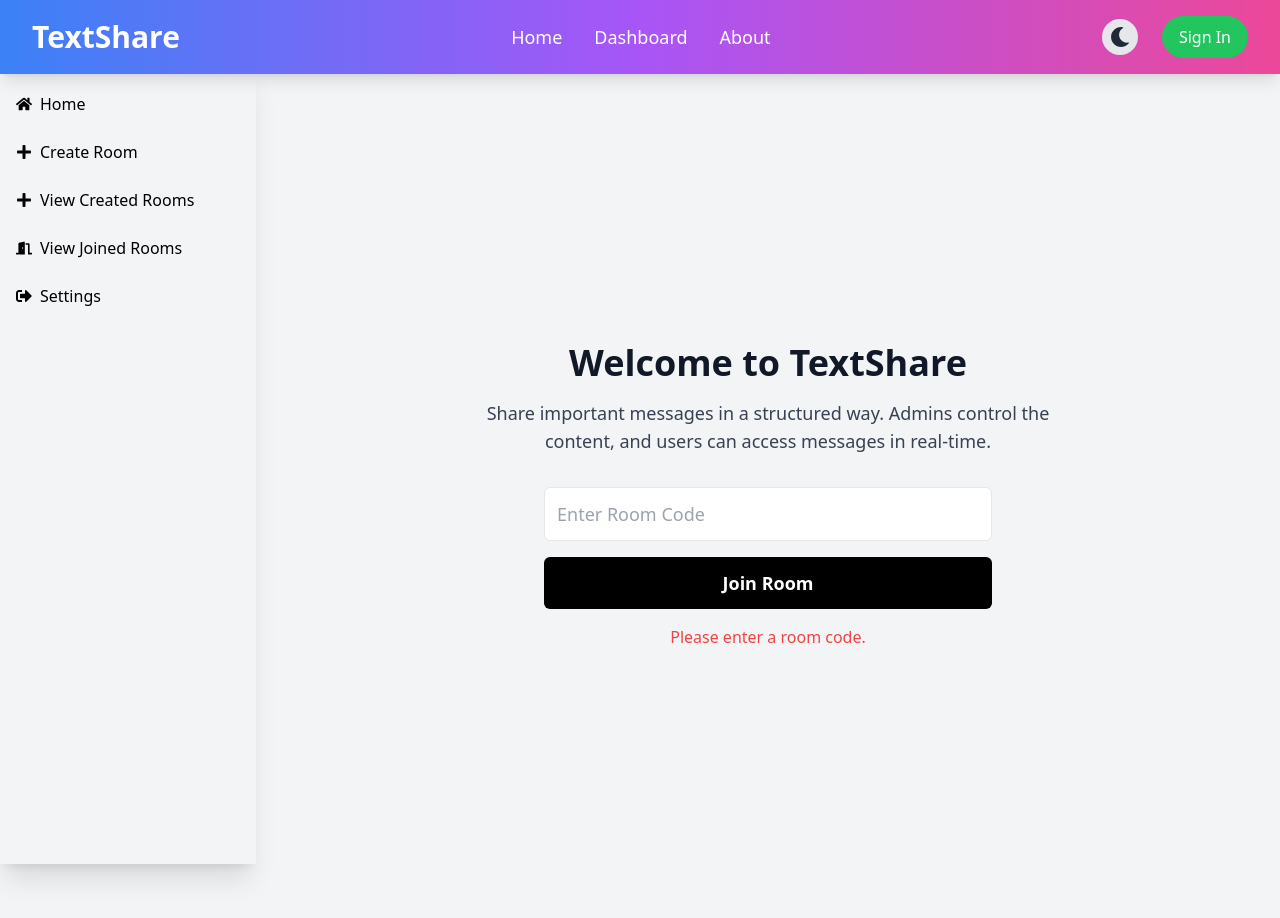
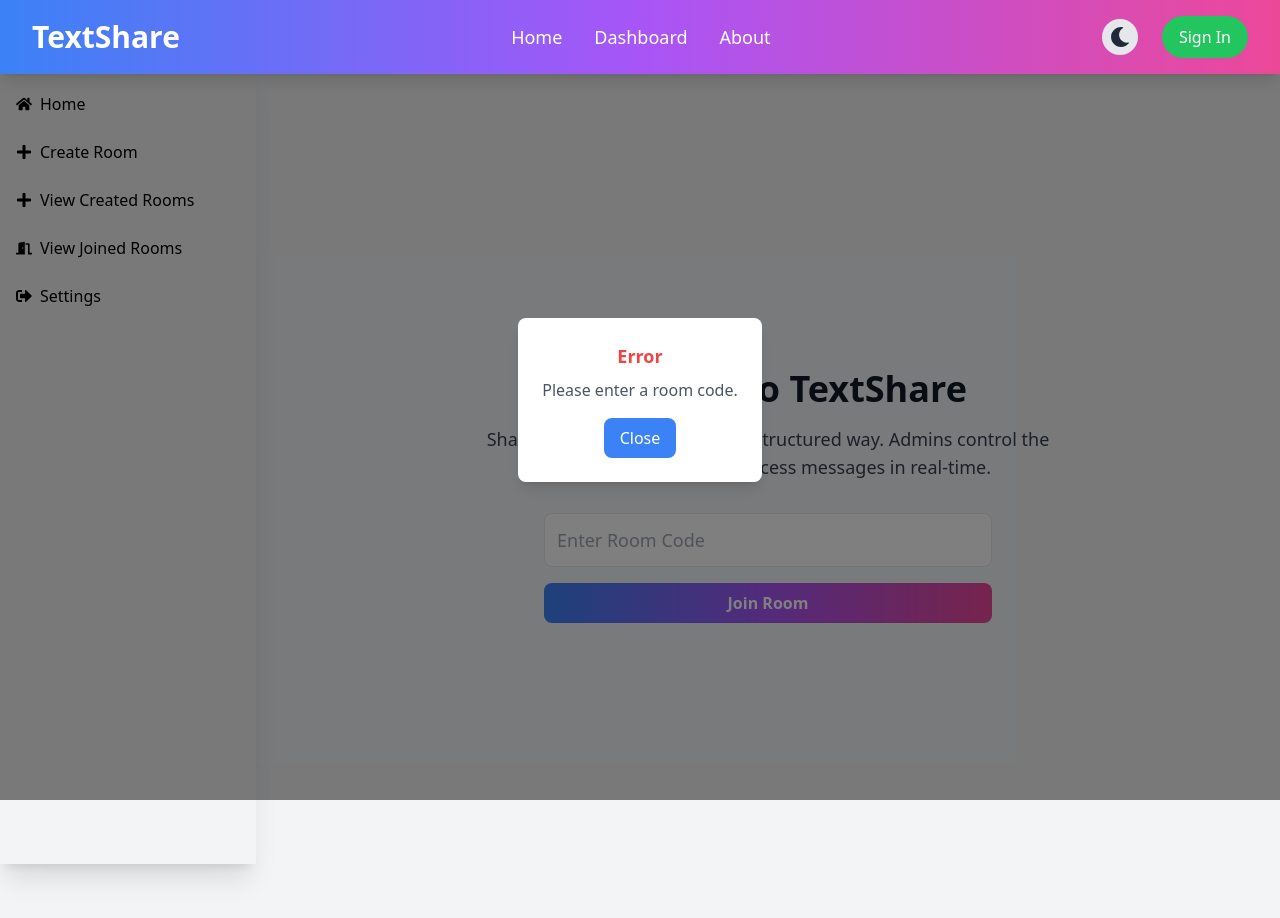
Before and after one commit to VinaySatrasala/TextShare-Frontend, a React (Vite) app: page /dashboard/home in a window 1280 px wide. Both pictures are taken after a click on the button "Join Room". Shown: the top 918 px of the page. Built offline with nearby package versions, Linux system fonts and the light colour scheme; no server answers.

Commit message:
refining web socket

```diff
--- a/src/components/CreateRoom.tsx
+++ b/src/components/CreateRoom.tsx
@@ -4,9 +4,13 @@ import { useState } from "react";
 export const CreateRooms = () => {
   const backendUrl = import.meta.env.VITE_BACKEND_URL;
   const [roomName, setRoomName] = useState<string>("");
+  const [loading, setLoading] = useState<boolean>(false);
+  const [modalMessage, setModalMessage] = useState<string | null>(null);
 
   const handleSubmit = async (e: any) => {
     e.preventDefault();
+    setLoading(true);
+    setModalMessage(null); // Reset previous messages
 
     try {
       const res = await axios.post(
@@ -14,11 +18,11 @@ export const CreateRooms = () => {
         { roomName },
         { withCredentials: true }
       );
-      if (res.status === 200) {
-        console.log(res.data);
-      }
-    } catch (err) {
-      console.error(err);
+      setModalMessage(res.data.message); // Show success message
+    } catch (err: any) {
+      setModalMessage(err.response?.data?.message || "Something went wrong"); // Show error message
+    } finally {
+      setLoading(false);
     }
   };
 
@@ -36,14 +40,32 @@ export const CreateRooms = () => {
         value={roomName}
         onChange={(e) => setRoomName(e.target.value)}
         className="w-full mt-2 p-2 border border-gray-300 dark:border-gray-700 bg-gray-100 dark:bg-gray-800 text-gray-900 dark:text-white rounded-lg focus:outline-none focus:ring-2 focus:ring-blue-500"
+        disabled={loading}
       />
 
       <button
         onClick={handleSubmit}
-        className="mt-4 w-full py-2 bg-gradient-to-r from-blue-500 via-purple-500 to-pink-500 dark:from-gray-700 dark:to-gray-900 text-white font-bold rounded-lg hover:opacity-90 transition"
+        className="mt-4 w-full py-2 bg-gradient-to-r from-blue-500 via-purple-500 to-pink-500 dark:from-gray-700 dark:to-gray-900 text-white font-bold rounded-lg hover:opacity-90 transition flex justify-center items-center"
+        disabled={loading}
       >
-        Create Room
+        {loading ? <span className="animate-spin h-5 w-5 border-t-2 border-white rounded-full"></span> : "Create Room"}
       </button>
+
+      {/* Modal Popup */}
+      {modalMessage && (
+        <div className="fixed inset-0 flex items-center justify-center bg-black bg-opacity-50">
+          <div className="bg-white dark:bg-gray-800 p-6 rounded-lg shadow-lg text-center max-w-sm">
+            <h3 className="text-lg font-bold text-gray-900 dark:text-white">Room Status</h3>
+            <p className="text-gray-600 dark:text-gray-300 mt-2">{modalMessage}</p>
+            <button
+              onClick={() => setModalMessage(null)}
+              className="mt-4 px-4 py-2 bg-blue-500 text-white rounded-lg hover:bg-blue-600 dark:hover:bg-blue-400 transition"
+            >
+              Close
+            </button>
+          </div>
+        </div>
+      )}
     </div>
   );
 };
--- a/src/components/Home.tsx
+++ /dev/null
@@ -1,73 +0,0 @@
-import axios from "axios";
-import { useState } from "react";
-
-const Home = () => {
-  const [roomCode, setRoomCode] = useState("");
-  const [loading, setLoading] = useState(false);
-  const [message, setMessage] = useState<{ text: string; type: "success" | "error" } | null>(null);
-
-  const backendUrl = import.meta.env.VITE_BACKEND_URL;
-
-  const handleJoinRoom = async () => {
-    if (!roomCode.trim()) {
-      setMessage({ text: "Please enter a room code.", type: "error" });
-      return;
-    }
-
-    setLoading(true);
-    setMessage(null);
-
-    try {
-      const res = await axios.post(`${backendUrl}/joinRoom`, { code: roomCode } ,{withCredentials: true });
-
-      if (res.status === 200) {
-        setMessage({ text: res.data.message, type: "success" });
-      } else {
-        setMessage({ text: res.data.message, type: "error" });
-      }
-    } catch (err) {
-      setMessage({ text: "Failed to join room. Please try again.", type: "error" });
-    } finally {
-      setLoading(false);
-    }
-  };
-
-  return (
-    <div className="flex flex-col items-center justify-center min-h-screen px-6 text-center">
-      {/* App Title & Description */}
-      <h1 className="text-4xl font-bold text-gray-900 dark:text-white mb-4">
-        Welcome to TextShare
-      </h1>
-      <p className="text-lg text-gray-700 dark:text-gray-300 max-w-xl">
-        Share important messages in a structured way. Admins control the content, and users can access messages in real-time.
-      </p>
-
-      {/* Room Code Input */}
-      <div className="mt-8 w-full max-w-md">
-        <input
-          type="text"
-          placeholder="Enter Room Code"
-          value={roomCode}
-          onChange={(e) => setRoomCode(e.target.value)}
-          className="w-full p-3 text-lg border rounded-md bg-white dark:bg-gray-800 text-gray-900 dark:text-white focus:ring focus:ring-gray-500"
-        />
-        <button
-          onClick={handleJoinRoom}
-          disabled={loading}
-          className="mt-4 w-full p-3 text-lg font-semibold rounded-md bg-black text-white dark:bg-white dark:text-black hover:opacity-80 disabled:opacity-50"
-        >
-          {loading ? "Joining..." : "Join Room"}
-        </button>
-
-        {/* Messages */}
-        {message && (
-          <p className={`mt-4 text-${message.type === "success" ? "green" : "red"}-500`}>
-            {message.text}
-          </p>
-        )}
-      </div>
-    </div>
-  );
-};
-
-export default Home;
--- /dev/null
+++ b/src/components/JoinRoom.tsx
@@ -0,0 +1,79 @@
+import axios from "axios";
+import { useState } from "react";
+
+const JoinRoom = () => {
+  const [roomCode, setRoomCode] = useState("");
+  const [loading, setLoading] = useState(false);
+  const [modalMessage, setModalMessage] = useState<{ text: string; type: "success" | "error" } | null>(null);
+
+  const backendUrl = import.meta.env.VITE_BACKEND_URL;
+
+  const handleJoinRoom = async () => {
+    if (!roomCode.trim()) {
+      setModalMessage({ text: "Please enter a room code.", type: "error" });
+      return;
+    }
+
+    setLoading(true);
+    setModalMessage(null);
+
+    try {
+      const res = await axios.post(`${backendUrl}/joinRoom`, { code: roomCode }, { withCredentials: true });
+
+      setModalMessage({ text: res.data.message, type: "success" });
+    } catch (err) {
+      setModalMessage({ text: "Failed to join room. Please try again.", type: "error" });
+    } finally {
+      setLoading(false);
+    }
+  };
+
+  return (
+    <div className="flex flex-col items-center justify-center min-h-screen px-6 text-center">
+      {/* App Title & Description */}
+      <h1 className="text-4xl font-bold text-gray-900 dark:text-white mb-4">Welcome to TextShare</h1>
+      <p className="text-lg text-gray-700 dark:text-gray-300 max-w-xl">
+        Share important messages in a structured way. Admins control the content, and users can access messages in real-time.
+      </p>
+
+      {/* Room Code Input */}
+      <div className="mt-8 w-full max-w-md">
+        <input
+          type="text"
+          placeholder="Enter Room Code"
+          value={roomCode}
+          onChange={(e) => setRoomCode(e.target.value)}
+          className="w-full p-3 text-lg border rounded-lg bg-white dark:bg-gray-800 text-gray-900 dark:text-white focus:ring-2 focus:ring-blue-500"
+          disabled={loading}
+        />
+        <button
+          onClick={handleJoinRoom}
+          disabled={loading}
+          className="mt-4 w-full py-2 bg-gradient-to-r from-blue-500 via-purple-500 to-pink-500 dark:from-gray-700 dark:to-gray-900 text-white font-bold rounded-lg hover:opacity-90 transition flex justify-center items-center"
+        >
+          {loading ? <span className="animate-spin h-5 w-5 border-t-2 border-white rounded-full"></span> : "Join Room"}
+        </button>
+      </div>
+
+      {/* Modal Popup */}
+      {modalMessage && (
+        <div className="fixed inset-0 flex items-center justify-center bg-black bg-opacity-50">
+          <div className="bg-white dark:bg-gray-800 p-6 rounded-lg shadow-lg text-center max-w-sm">
+            <h3 className={`text-lg font-bold ${modalMessage.type === "success" ? "text-green-500" : "text-red-500"}`}>
+              {modalMessage.type === "success" ? "Success" : "Error"}
+            </h3>
+            <p className="text-gray-600 dark:text-gray-300 mt-2">{modalMessage.text}</p>
+            <button
+              onClick={() => setModalMessage(null)}
+              className="mt-4 px-4 py-2 bg-blue-500 text-white rounded-lg hover:bg-blue-600 dark:hover:bg-blue-400 transition"
+            >
+              Close
+            </button>
+          </div>
+        </div>
+      )}
+    </div>
+  );
+};
+
+export default JoinRoom;
--- a/src/pages/DashBoard.tsx
+++ b/src/pages/DashBoard.tsx
@@ -2,8 +2,8 @@ import { Routes, Route, Link } from "react-router-dom";
 import { FaHome, FaPlus, FaDoorOpen, FaSignOutAlt } from "react-icons/fa";
 import { CreatedRooms } from "../components/CreatedRooms";
 import { CreateRooms } from "../components/CreateRoom";
-import Home from "../components/Home";
 import JoinedRooms from "../components/JoinedRooms";
+import JoinRoom from "../components/JoinRoom";
 
 
 
@@ -55,7 +55,7 @@ const Dashboard = () => {
       {/* Main Content Area */}
       <main className="ml-64 w-full p-8">
         <Routes>
-          <Route path="home" element={<Home />} />
+          <Route path="home" element={<JoinRoom />} />
           <Route path="created-rooms" element={<CreatedRooms />} />
           <Route path="joined-rooms" element={<JoinedRooms />} />
           <Route path="settings" element={<Settings />} />
--- a/src/pages/Room.tsx
+++ b/src/pages/Room.tsx
@@ -53,6 +53,7 @@ export const Room = () => {
     const onMessage = (event: MessageEvent) => {
       try {
         const data = JSON.parse(event.data);
+        console.log("WebSocket message received:", data);
         if (data.type === "message" && typeof data.text === "string") {
           setMessages((prev) => [...prev, data.text]);
         }
```
